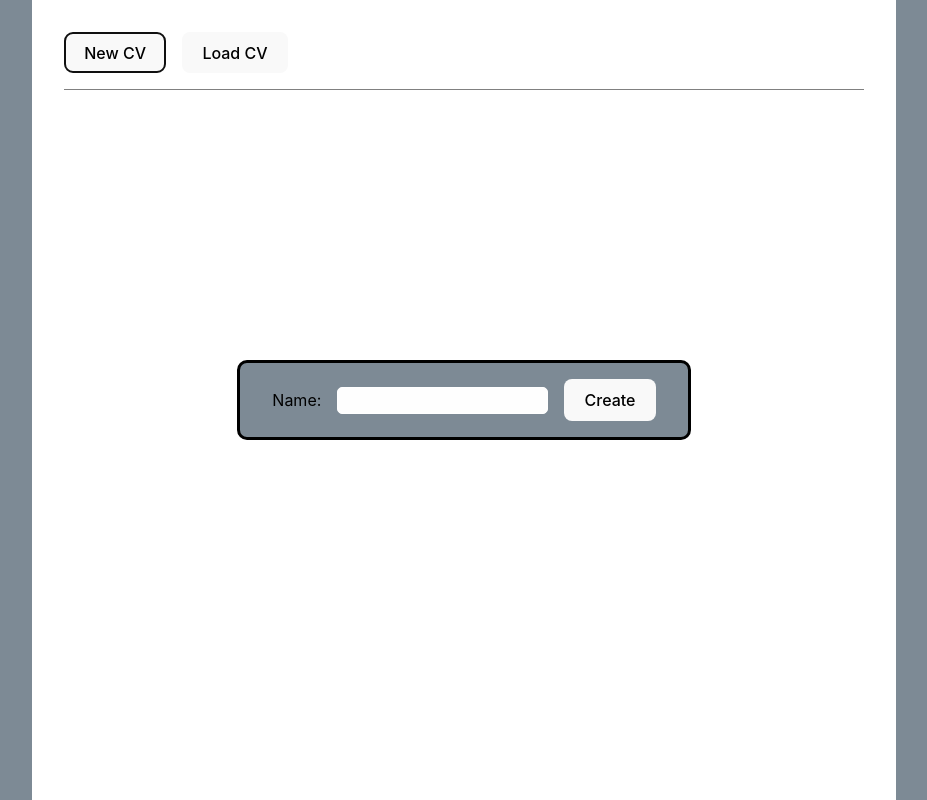
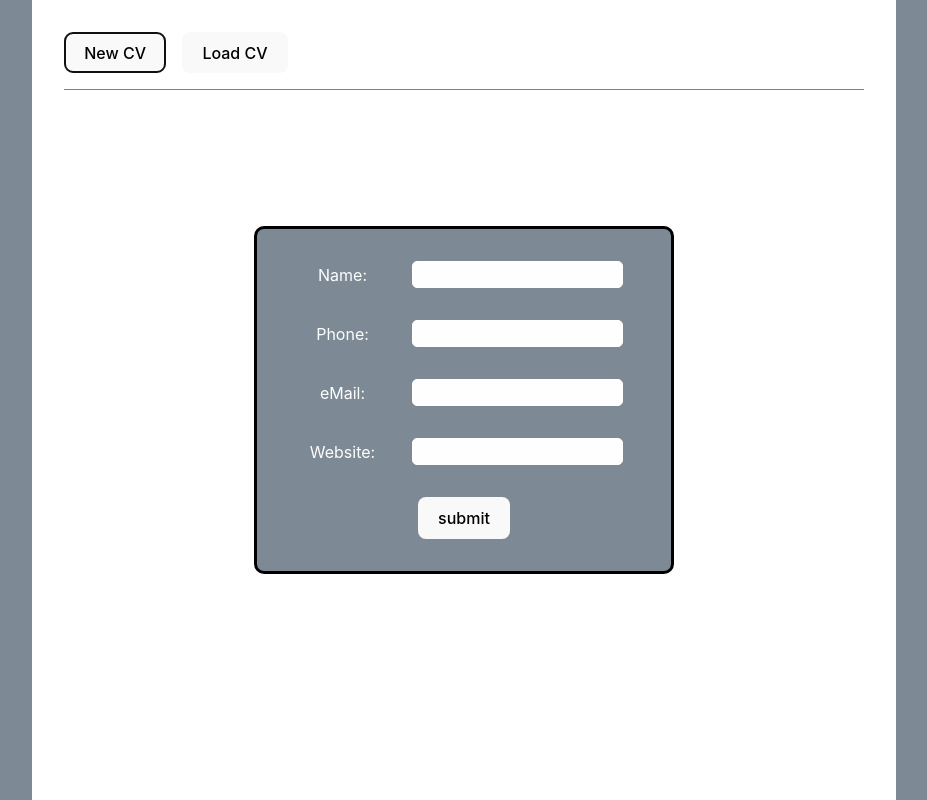
Before and after one commit to niallantony/cv-app, a React (Vite) app: page / in a window 1280 px wide. Both pictures are taken after a click on the button "New CV". Shown: the whole page, without its empty margins (176-1103 px from the left). Built offline with nearby package versions, Linux system fonts and the light colour scheme.

Commit message:
Add and edit basic details

```diff
--- a/src/App.jsx
+++ b/src/App.jsx
@@ -23,15 +23,15 @@ function App() {
   }
 
   function resetCv() {
-    setCreate(<Info onSubmit={buildCv}/>)
+    setCreate(<Info onSubmit={(details) => buildCv(details)} prevValues={null}/>)
+    setCv(null);
   }
 
-
-
-  function buildCv(name) {
-     setCv(<Document person={name} />);
-     setNewOpen(false);
-     setCreate(null);
+  function buildCv(details) {
+    console.log("New Details: ",details);
+    setCv(<Document person={details}/>);
+    setNewOpen(false);
+    setCreate(null);
   }
 
 
--- a/src/components/Document.jsx
+++ b/src/components/Document.jsx
@@ -1,7 +1,9 @@
 import { useState } from 'react'
 import { v4 as uuidv4 } from 'uuid';
-import { AddButton } from "./Button"
+import { AddButton, Button } from "./Button"
 import { Section } from './Section';
+import { Info } from './Info';
+import EditSvg from '../assets/edit.svg'
 
 import "../styles/Document.css"
 
@@ -14,9 +16,11 @@ export function Document({person}) {
             {name:"Personal", disabled:false},
         ]
     const [sectionOrder, setSectionOrder] = useState([]);
-    const [addList, setAddList] = useState(sectionAddList)
-    const [sectionList, setSectionList] = useState([])
-    const [showAdd, setShowAdd] = useState(false)
+    const [addList, setAddList] = useState(sectionAddList);
+    const [sectionList, setSectionList] = useState([]);
+    const [showAdd, setShowAdd] = useState(false);
+    const [details, setDetails] = useState(person);
+    const [editPane, setEditPane] = useState(null);
 
     const orderedSections = () => {
         return sectionList.sort((a,b) => sectionOrder.indexOf(a.title) - sectionOrder.indexOf(b.title));
@@ -49,6 +53,15 @@ export function Document({person}) {
         setSectionOrder(order);
     }
 
+    function editDetails() {
+        setEditPane(<Info onSubmit={(details) => submitEdit(details)} prevValues={details} />)
+    }
+
+    function submitEdit(details) {
+        setDetails(details);
+        setEditPane(null);
+    }
+
     function moveDown(section) {
         const order = [...sectionOrder];
         const currentIndex = order.indexOf(section.title);
@@ -69,10 +82,22 @@ export function Document({person}) {
         setSectionList(newList);
     }
 
+    function buildDetails() {
+        const completedDetails = [];
+        console.log(details);
+        Object.keys(details).forEach((detail) => {
+            if (details[detail] != '' && detail !== 'name') completedDetails.push(detail);
+        })
+        return completedDetails;
+    }
 
     return (<div className='resume'>
-            <h1> {person}'s CV </h1>
-
+            <h1> {details.name}</h1>
+            <Button buttonType="update-details" text={<img src={EditSvg} alt="Edit Details Button"/>} onClick={editDetails} />
+            {buildDetails().map((detail) => {
+                return (<h3>{detail} : {details[detail]}</h3>)
+            })}
+            {editPane}
             {orderedSections().map((section) => {
                 return (<Section key={section.id} title={section.title} onUp={() => moveUp(section)}
                             onDown={() => moveDown(section)} onDelete={() => deleteSection(section)}/>)
--- a/src/components/Info.jsx
+++ b/src/components/Info.jsx
@@ -5,20 +5,38 @@ import DeleteSvg from "../assets/delete.svg";
 import EditSvg from "../assets/edit.svg"
 
 
-export function Info({onSubmit}) {
-    const [name, setName] = useState('');
+export function Info({onSubmit, prevValues = null}) {
+    const [name, setName] = useState(prevValues ? prevValues.name :'');
+    const [phone, setPhone] = useState(prevValues ? prevValues.phone : '');
+    const [email, setEmail] = useState(prevValues ? prevValues.email : '');
+    const [website, setWebsite] = useState(prevValues ? prevValues.website : '');
 
     function handleSubmit(e) {
+        console.log("Previous Values: ",prevValues);
         e.preventDefault();
-        onSubmit(name);
+        onSubmit({
+            name:name,
+            phone:phone,
+            email:email,
+            website:website,
+        });
     }
 
     return (
                 <form className="info-form">
                     <label htmlFor='cvName'> Name:
-                        <input type='text' id='cvName' onChange={(e) => setName(e.target.value)}/>
+                        <input type='text' id='cvName' value={name} onChange={(e) => setName(e.target.value)}/>
                     </label>
-                    <Button buttonType='create' text='Create' onClick={(e) => handleSubmit(e)} />
+                    <label htmlFor="cvPhone"> Phone:
+                        <input type="input" id='cvPhone' value={phone} onChange={(e) => setPhone(e.target.value)} />
+                    </label>
+                    <label htmlFor="cvMail"> eMail:
+                        <input type="email" id="cvMail" value={email} onChange={(e) => setEmail(e.target.value)}/>
+                    </label>
+                    <label htmlFor="cvWebsite"> Website:
+                        <input type="text" id="cvWebsite" value={website} onChange={(e) => setWebsite(e.target.value)}/>
+                    </label>
+                    <Button buttonType='create' text='submit' onClick={(e) => handleSubmit(e)} />
                 </form>
 )
 }
--- a/src/styles/Document.css
+++ b/src/styles/Document.css
@@ -11,3 +11,16 @@ h1 {
     box-sizing: border-box;
     border-radius: 15px;
 }
+
+.update-details {
+    position: absolute;
+    top: 1rem;
+    right: 7rem;
+    border-radius: 20px;
+    width:fit-content;
+    height:47px;
+}
+
+.update-details > img {
+    width: 1.5rem;
+}
--- a/src/styles/Info.css
+++ b/src/styles/Info.css
@@ -147,3 +147,41 @@ dialog {
     width: 16px;
     height: 16px;
 }
+
+.info-form {
+    display: flex;
+    flex-direction: column;
+    padding: 1rem;
+    border: 1px solid black;
+    border-radius: 10px;
+    background-color: #7d8a95;
+    color: #FEFEFE;
+    width: fit-content;
+    top: 3rem;
+    left: 0;
+    right: 0;
+    margin: auto;
+}
+
+dialog > .info-form {
+    border: 0;
+}
+.info-form > label {
+    display: grid;
+    grid-template-columns: 1fr 3fr;
+    margin-bottom: 1rem;
+}
+
+.info-form > label > input {
+    margin-left: 1rem;
+}
+
+h3 {
+    text-align: left;
+    margin: 0 2rem 1rem;
+}
+
+.resume > h1 {
+    margin-bottom: 1rem;
+    border-bottom: 1px solid black;
+}
```
